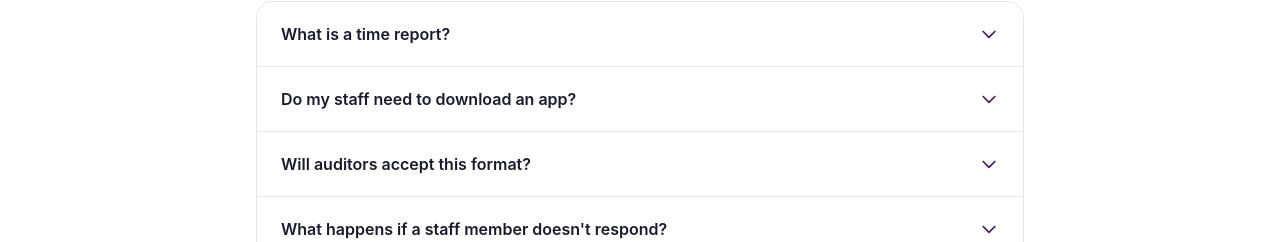
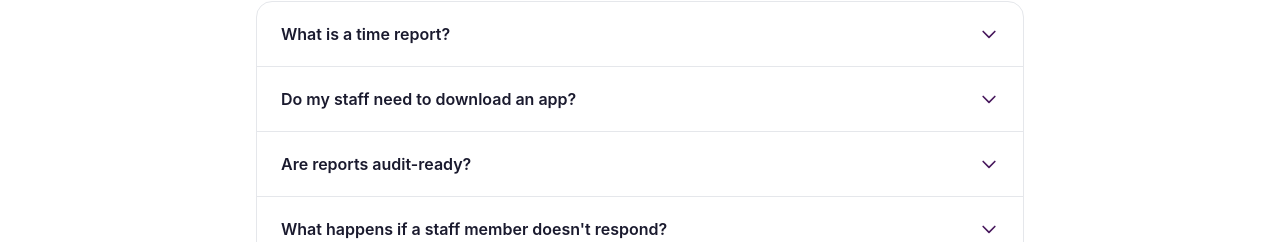
Before and after one commit to chrlsflwrs/cacfpfree-marketing, a Next.js app: page /time-reports in a window 1280 px wide. Shown: the part 3513-3755 px from the top of the page. Built offline with nearby package versions, Linux system fonts and the light colour scheme.

Commit message:
Update Time Reports FAQ: rename auditor question and update answer
Co-Authored-By: Claude Sonnet 4.6 <noreply@anthropic.com>

```diff
--- a/src/components/TimeReportsFAQ.tsx
+++ b/src/components/TimeReportsFAQ.tsx
@@ -14,9 +14,9 @@ const faqs = [
       "No. Staff interact entirely through text messages. The app exists only as a backup for directors who need to manage settings, review past months, or pull reports for auditors.",
   },
   {
-    question: "Will auditors accept this format?",
+    question: "Are reports audit-ready?",
     answer:
-      "Yes. The PDF report uses the same layout and calculations the state already trusts. The auditor sees a completed, signed form — they don't know or care that staff confirmed via text.",
+      "Yes. The PDF report includes the same required fields & information from the official state agency form.",
   },
   {
     question: "What happens if a staff member doesn't respond?",
```
